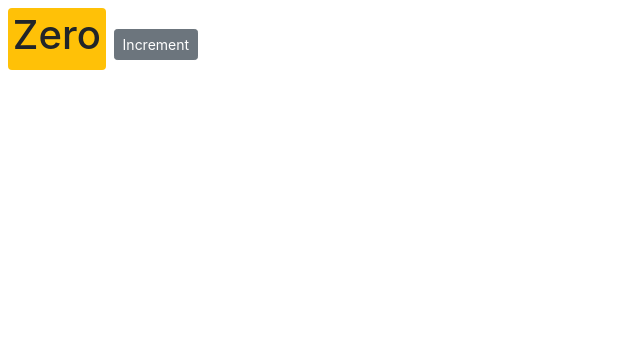
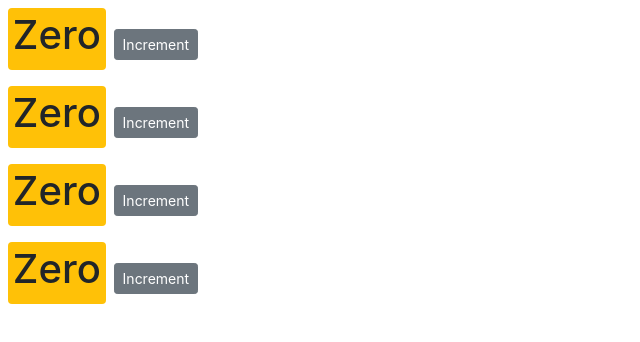
Before and after one commit to Hunain-Khalid/genLearning, a React (Create React App) app in the folder reactPractice/simple-buttons/: page / in a window 1280 px wide. Shown: the top 342 px of the page, without its empty margins (0-640 px from the left). Built offline with nearby package versions, Linux system fonts and the light colour scheme.

Commit message:
updated 1 line of code

```diff
--- /dev/null
+++ b/reactPractice/simple-buttons/src/components/counters.jsx
@@ -0,0 +1,24 @@
+import React, { Component } from "react";
+import Counter from "./counter";
+class Counters extends Component {
+  state = {
+    counters: [
+      { id: 1, value: 0 },
+      { id: 2, value: 0 },
+      { id: 3, value: 0 },
+      { id: 4, value: 0 }
+    ]
+  };
+
+  render() {
+    return (
+      <div>
+        {this.state.counters.map(counter => (
+          <Counter key={counter.id} />
+        ))}
+      </div>
+    );
+  }
+}
+
+export default Counters;
--- a/reactPractice/simple-buttons/src/index.js
+++ b/reactPractice/simple-buttons/src/index.js
@@ -4,9 +4,9 @@
 import App from "./App";
 import * as serviceWorker from "./serviceWorker";
 import "bootstrap/dist/css/bootstrap.css";
-import Counter from "./components/counter";
+import Counters from "./components/counters";
 
-ReactDOM.render(<Counter />, document.getElementById("root"));
+ReactDOM.render(<Counters />, document.getElementById("root"));
 
 // If you want your app to work offline and load faster, you can change
 // unregister() to register() below. Note this comes with some pitfalls.
```
